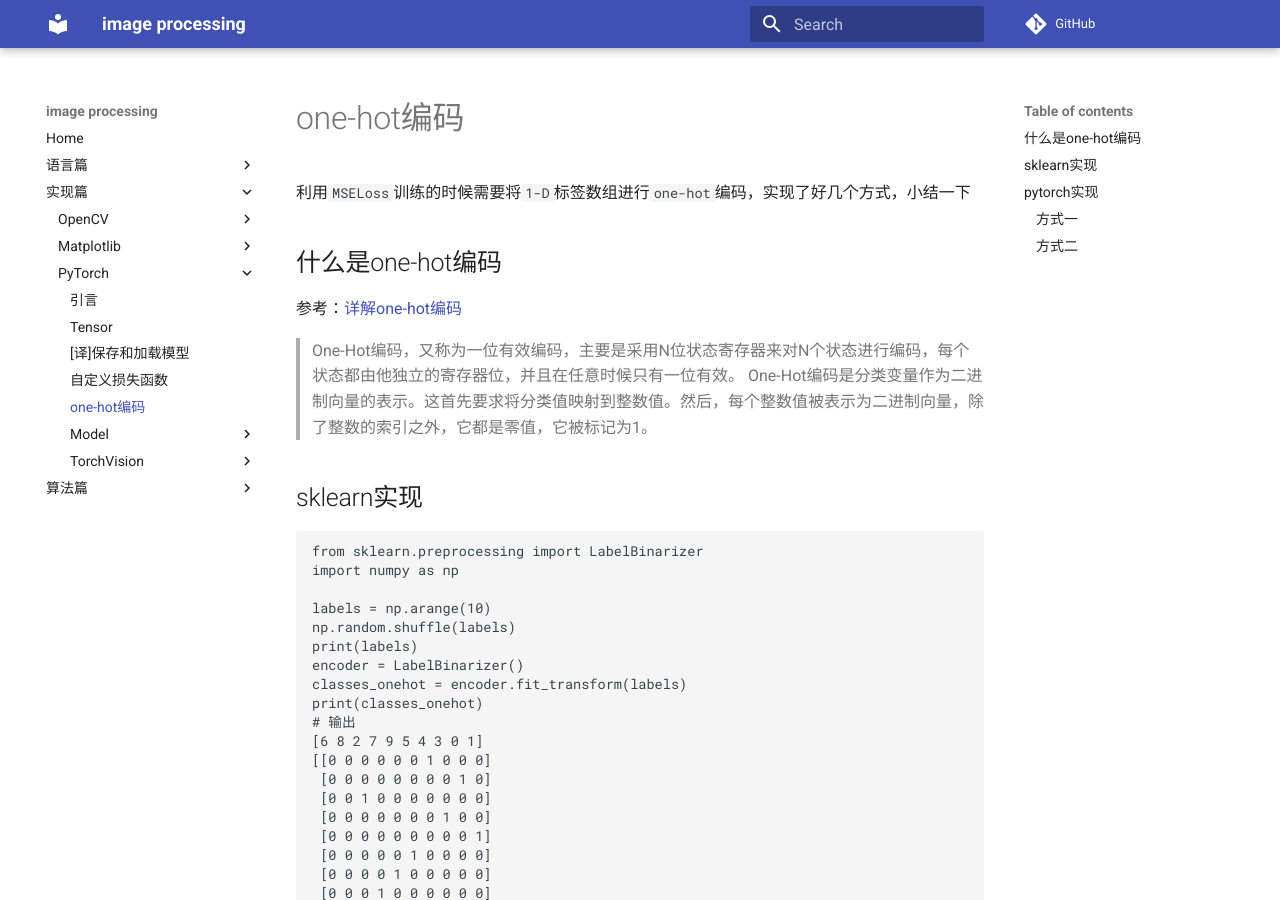
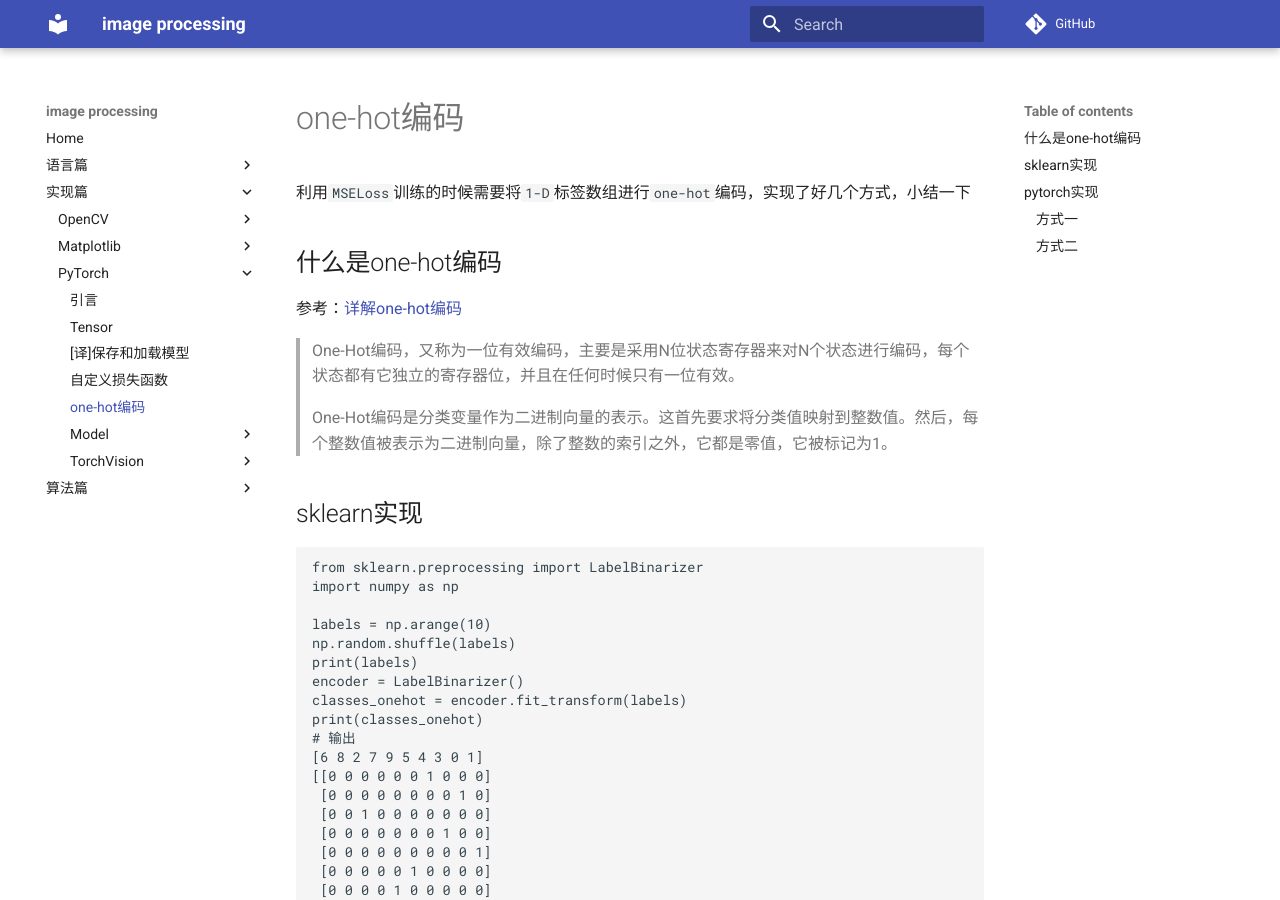
Before and after one commit to Document-Collection/image-processing, an MkDocs documentation site: the page built from docs/pytorch/one-hot编码.md, in a window 1280 px wide and 900 px high. Built offline with MkDocs 1.6.1 and Material for MkDocs 9.7.7, drawn with Linux system fonts in a browser that asks for light colours; comment, search, counter and statistics services are not loaded.

Commit message:
docs(pytorch): 整理one-hot编码文档

```diff
--- a/docs/pytorch/one-hot编码.md
+++ b/docs/pytorch/one-hot编码.md
@@ -7,7 +7,8 @@
 
 参考：[详解one-hot编码](https://www.cnblogs.com/shuaishuaidefeizhu/p/11269257.html)
 
->One-Hot编码，又称为一位有效编码，主要是采用N位状态寄存器来对N个状态进行编码，每个状态都由他独立的寄存器位，并且在任意时候只有一位有效。
+>One-Hot编码，又称为一位有效编码，主要是采用N位状态寄存器来对N个状态进行编码，每个状态都有它独立的寄存器位，并且在任何时候只有一位有效。
+>
 >One-Hot编码是分类变量作为二进制向量的表示。这首先要求将分类值映射到整数值。然后，每个整数值被表示为二进制向量，除了整数的索引之外，它都是零值，它被标记为1。
 
 ## sklearn实现
```
